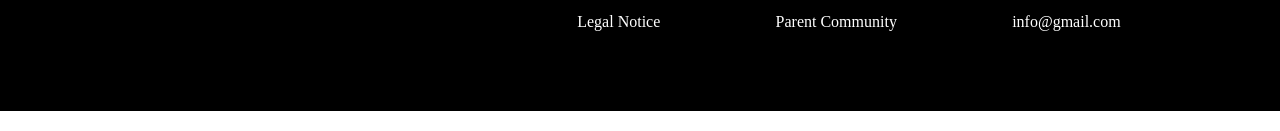
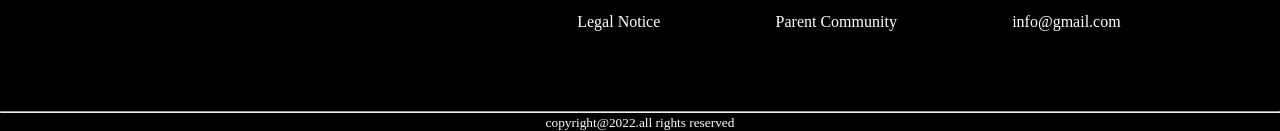
Before and after one commit to IrfanRahat/Digital-Agency-Web, a plain HTML site: page index.html in a window 1280 px wide. Shown: the part 2620-2751 px from the top of the page. Drawn offline with Linux system fonts and the light colour scheme.

Commit message:
added copyright footer

```diff
--- a/index.html
+++ b/index.html
@@ -160,6 +160,9 @@
         <li>info@gmail.com</li>
     </div>
 </div>
+<hr>
+<div class="copyright">
+<p><small>copyright@2022.all rights reserved</small></p></div>
     </footer>
 
 </body>
--- a/style.css
+++ b/style.css
@@ -235,3 +235,9 @@ color: aliceblue;
 .footer-head{
     margin-left: 20px;
 }
+
+.copyright{
+    background-color: black;
+    text-align: center;
+    color: white;
+}
```
